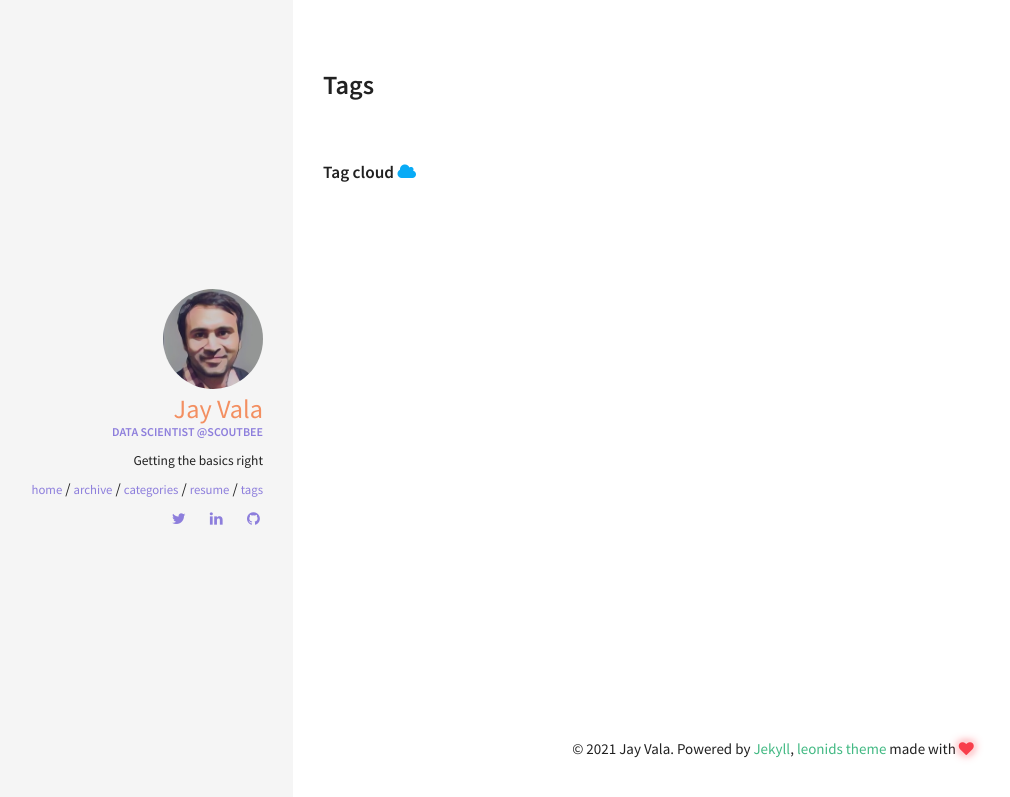
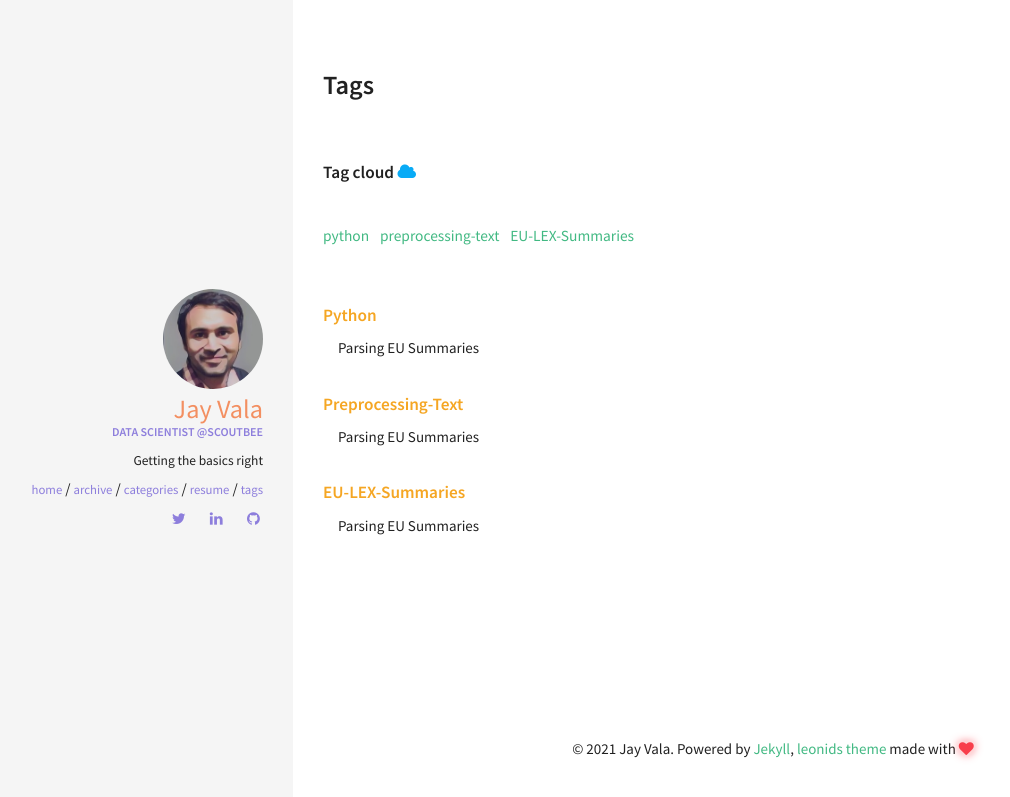
Before and after one commit to jdvala/website, a Jekyll site: the page built from tags.html, in a window 1280 px wide. Shown: the top 797 px of the page, without its empty margins (27-1037 px from the left). Built offline with Jekyll 4.4.1, drawn with Linux system fonts in a browser that asks for light colours; nearby versions of some CDN libraries; library files that are not in the unit come from our copies.

Commit message:
Update 2018-05-02-Parsing-EU-Summaries.md

```diff
--- a/_posts/2018-05-02-Parsing-EU-Summaries.md
+++ b/_posts/2018-05-02-Parsing-EU-Summaries.md
@@ -5,6 +5,7 @@ excerpt: "The difficulties in parsing EU summaries"
 categories: [thesis]
 comment: true
 share: true
+tags: python preprocessing-text EU-LEX-Summaries
 ---
 
 
```
